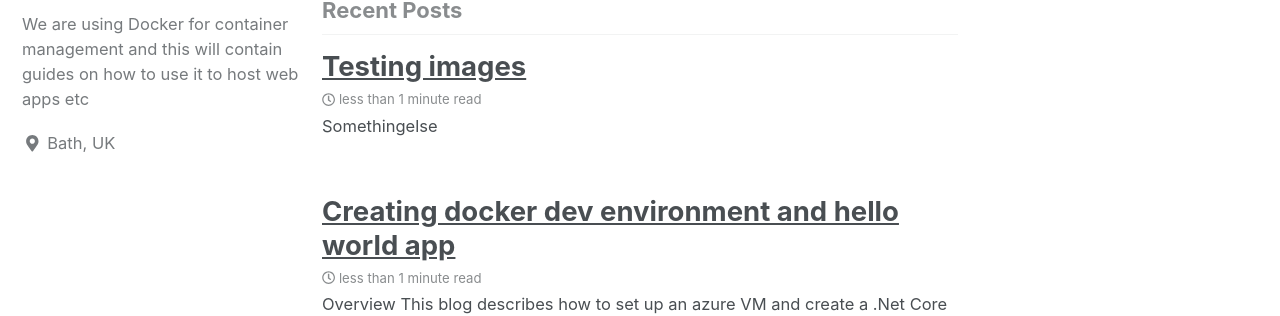
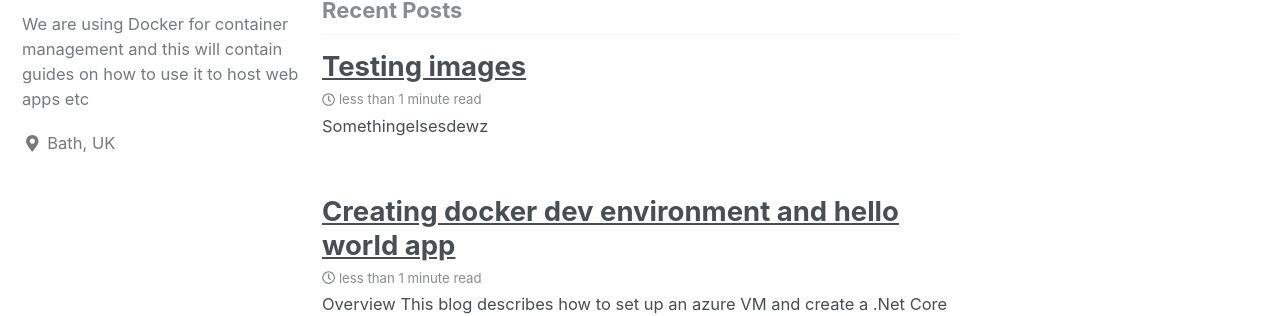
Before and after one commit to BenchProjects/PWS-Blog, a Jekyll site: the page built from index.html, in a window 1280 px wide and 900 px high. Shown: the part 178-494 px from the top of the window. Built offline with Jekyll 4.4.1, drawn with Linux system fonts in a browser that asks for light colours; nearby versions of some CDN libraries; the list of posts is cut into pages by our own code.

Commit message:
Testing images

```diff
--- a/_posts/2018-16-05-TestImage.md
+++ b/_posts/2018-16-05-TestImage.md
@@ -4,5 +4,5 @@ author: Will Andrews
 date: 2018-05-16
 ---
 
-Somethingelse
-![image-title-here](/images/CreateAzureVM.png)
+Somethingelsesdewz
+![image-title-here](/images/test.png)
```
Also changed, not shown: images/CreateAzureVM.png (deleted).
